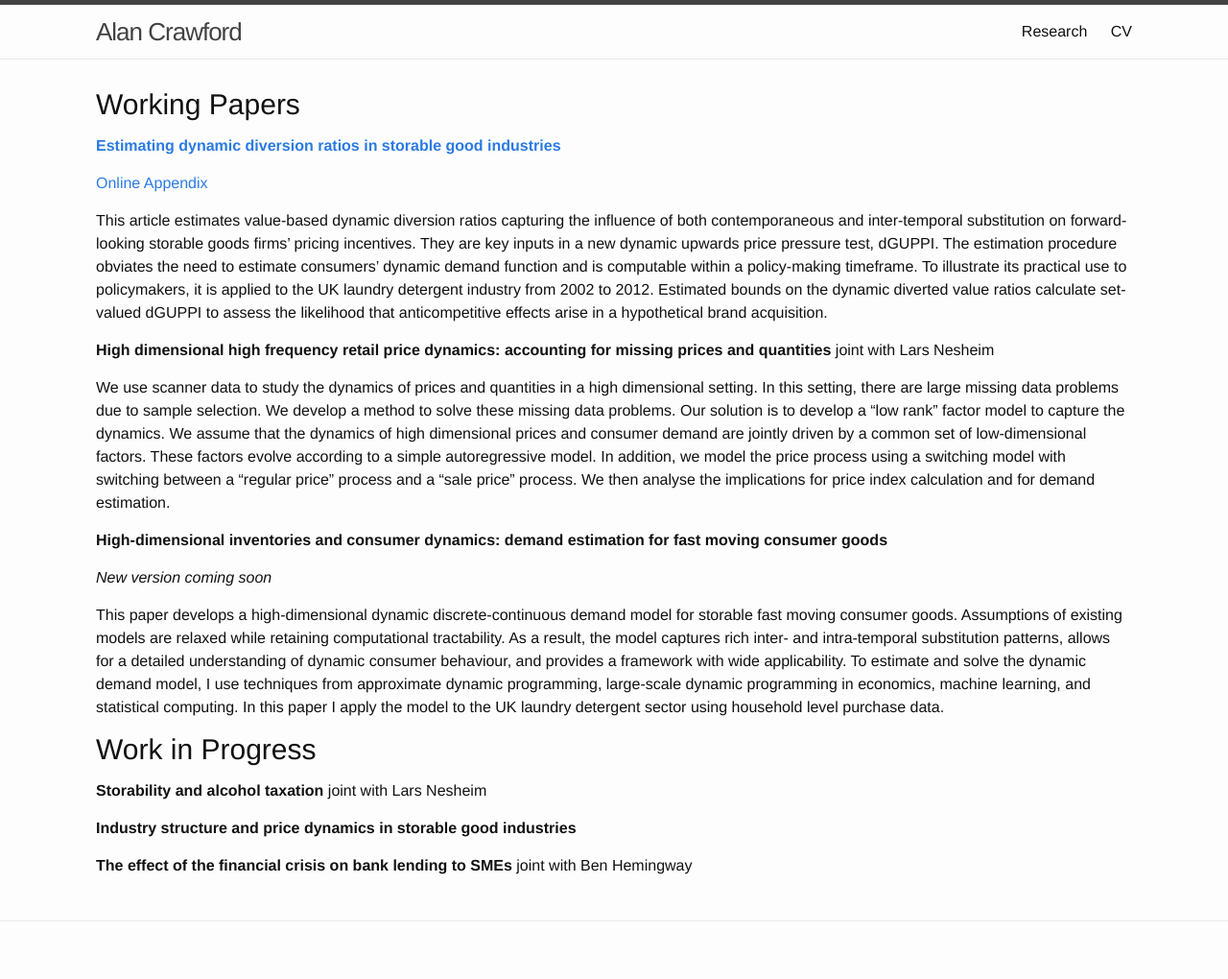
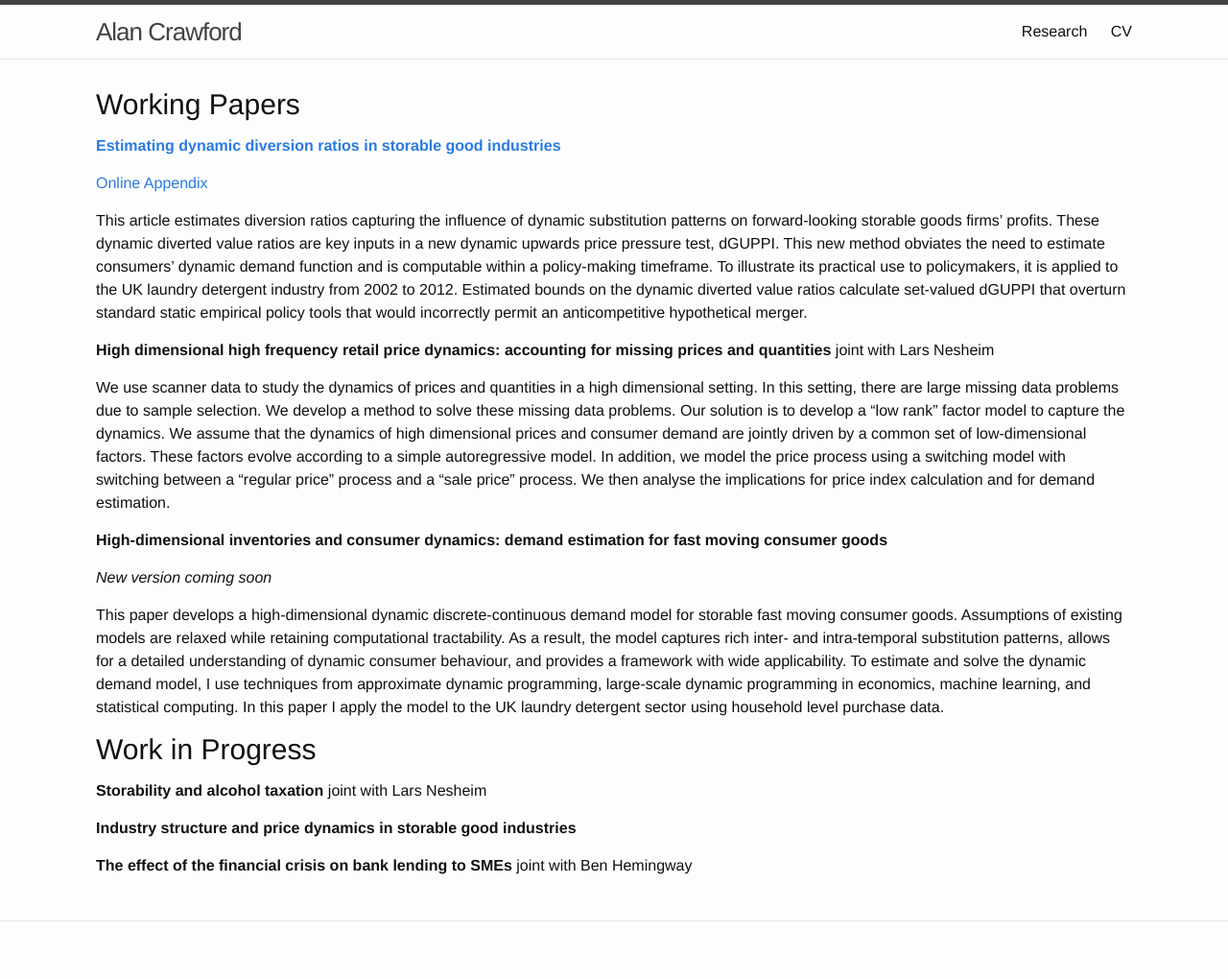
Before and after one commit to alancrawford/alancrawford.github.io, a Jekyll site: the page built from _pages/Research.md, in a window 1280 px wide. Shown: the whole page at 96% size. Built offline with Jekyll 4.4.1, drawn with Linux system fonts in a browser that asks for light colours.

Commit message:
typo in main draft pass 2

```diff
--- a/_pages/Research.md
+++ b/_pages/Research.md
@@ -10,7 +10,7 @@ permalink: /Research/
 
 [Online Appendix](../assets/workingpapers/CrawfordAR (2023) Estimating dynamic diversion ratios in storable good industries - Online Appdx.pdf)
 
-This article estimates value-based dynamic diversion ratios capturing the influence of both contemporaneous and inter-temporal substitution on forward-looking storable goods firms' pricing incentives. They are key inputs in a new dynamic upwards price pressure test, dGUPPI. The estimation procedure obviates the need to estimate consumers' dynamic demand function and is computable within a policy-making timeframe. To illustrate its practical use to policymakers, it is applied to the UK laundry detergent industry from 2002 to 2012. Estimated bounds on the dynamic diverted value ratios calculate set-valued dGUPPI to assess the likelihood that anticompetitive effects arise in a hypothetical brand acquisition.
+This article estimates diversion ratios capturing the influence of dynamic substitution patterns on forward-looking storable goods firms' profits. These dynamic diverted value ratios are key inputs in a new dynamic upwards price pressure test, dGUPPI. This new method obviates the need to estimate consumers' dynamic demand function and is computable within a policy-making timeframe. To illustrate its practical use to policymakers, it is applied to the UK laundry detergent industry from 2002 to 2012. Estimated bounds on the dynamic diverted value ratios calculate set-valued dGUPPI that overturn standard static empirical policy tools that would incorrectly permit an anticompetitive hypothetical merger.
 
 **High dimensional high frequency retail price dynamics: accounting for missing prices and quantities** joint with Lars Nesheim
 
```
Also changed, not shown: 2 other files.
